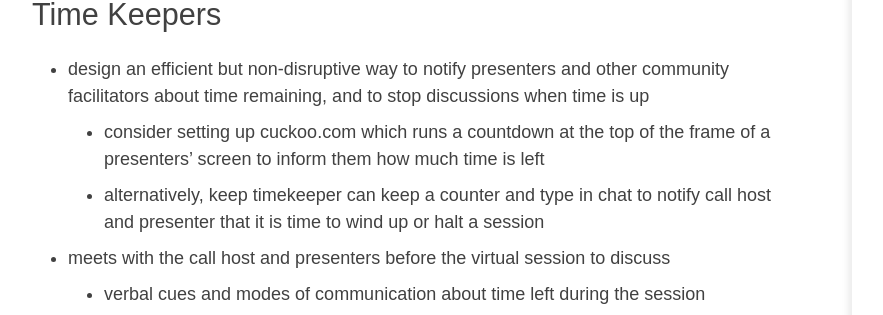
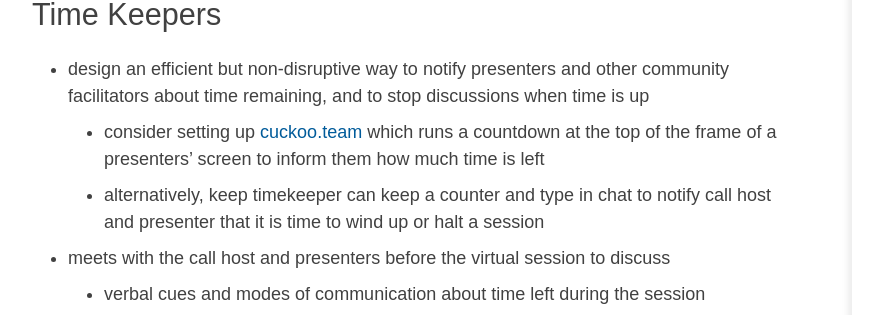
Before and after one commit to CarpentryConnect/carpentryconnect.org, a Jekyll site: the page built from online.markdown, in a window 1280 px wide and 900 px high, scrolled down 7889 px. Shown: the part 138-453 px from the top of the window, without its empty margins (88-971 px from the left). Built offline with Jekyll 4.4.1, drawn with Linux system fonts in a browser that asks for light colours; nearby versions of some CDN libraries.

Commit message:
Update online.markdown

```diff
--- a/online.markdown
+++ b/online.markdown
@@ -184,7 +184,7 @@ Work with other session
 ### Time Keepers
 
 - design an efficient but non-disruptive way to notify presenters and other community facilitators about time remaining, and to stop discussions when time is up
-	- consider setting up cuckoo.com which runs a countdown at the top of the frame of a presenters' screen to inform them how much time is left
+	- consider setting up [cuckoo.team](https://cuckoo.team) which runs a countdown at the top of the frame of a presenters' screen to inform them how much time is left
 	- alternatively, keep timekeeper can keep a counter and type in chat to notify call host and presenter that it is time to wind up or halt a session
 - meets with the call host and presenters before the virtual session to discuss
 	- verbal cues and modes of communication about time left during the session
```
